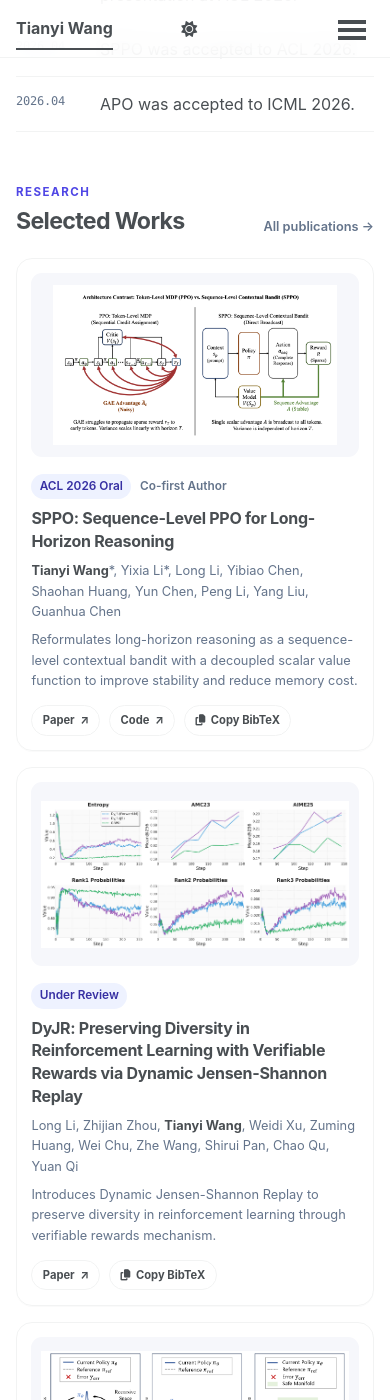
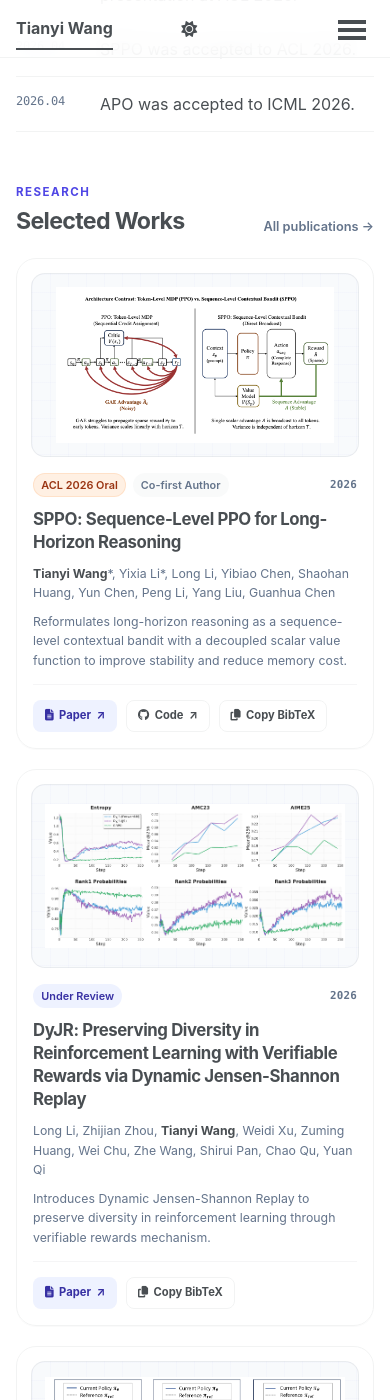
Before and after one commit to 1BIMU/Academic_CV, a Jekyll site: the page built from _pages/about.md, in a window 390 px wide and 1400 px high, scrolled down 814 px. Built offline with Jekyll 4.4.1, drawn with Linux system fonts in a browser that asks for light colours; a script bundle is joined from its source files by our own code; library files that are not in the unit come from our copies.

Commit message:
style: paper card

```diff
--- a/_includes/publication-card.html
+++ b/_includes/publication-card.html
@@ -4,13 +4,17 @@
   {% if publication.header.teaser %}
     <a class="research-card__figure" href="{{ base_path }}{{ publication.url }}" aria-label="Read {{ publication.title | strip_html }}">
       <img src="{{ base_path }}{{ publication.header.teaser }}" alt="Preview of {{ publication.title | strip_html }}" loading="lazy" />
+      <span class="research-card__view" aria-hidden="true">View paper <span>↗</span></span>
     </a>
   {% endif %}
 
   <div class="research-card__body">
     <div class="research-card__meta">
-      <span class="venue-badge">{{ publication.venue }}</span>
-      {% if publication.author_note %}<span>{{ publication.author_note }}</span>{% endif %}
+      <div class="research-card__badges">
+        <span class="venue-badge{% if publication.venue contains 'Oral' %} venue-badge--highlight{% endif %}">{{ publication.venue }}</span>
+        {% if publication.author_note %}<span class="author-badge">{{ publication.author_note }}</span>{% endif %}
+      </div>
+      <time datetime="{{ publication.date | date: '%Y-%m-%d' }}">{{ publication.date | date: "%Y" }}</time>
     </div>
 
     <h3 class="research-card__title">
@@ -26,9 +30,9 @@
     {% endif %}
 
     <div class="research-card__actions" aria-label="Publication links">
-      {% if publication.arxivurl %}<a href="{{ publication.arxivurl }}" target="_blank" rel="noopener">Paper <span aria-hidden="true">↗</span></a>{% endif %}
-      {% if publication.githuburl %}<a href="{{ publication.githuburl }}" target="_blank" rel="noopener">Code <span aria-hidden="true">↗</span></a>{% endif %}
-      {% if publication.paperurl and publication.paperurl != publication.arxivurl %}<a href="{{ publication.paperurl }}" target="_blank" rel="noopener">PDF <span aria-hidden="true">↗</span></a>{% endif %}
+      {% if publication.arxivurl %}<a href="{{ publication.arxivurl }}" target="_blank" rel="noopener"><i class="fas fa-file-lines" aria-hidden="true"></i> Paper <span aria-hidden="true">↗</span></a>{% endif %}
+      {% if publication.githuburl %}<a href="{{ publication.githuburl }}" target="_blank" rel="noopener"><i class="fab fa-github" aria-hidden="true"></i> Code <span aria-hidden="true">↗</span></a>{% endif %}
+      {% if publication.paperurl and publication.paperurl != publication.arxivurl %}<a href="{{ publication.paperurl }}" target="_blank" rel="noopener"><i class="fas fa-file-pdf" aria-hidden="true"></i> PDF <span aria-hidden="true">↗</span></a>{% endif %}
       {% if publication.citation %}
         <button class="citation-copy" type="button" data-copy-citation aria-label="Copy BibTeX citation">
           <i class="fas fa-copy" aria-hidden="true"></i><span data-copy-label>Copy BibTeX</span>
--- a/_sass/layout/_academic-home.scss
+++ b/_sass/layout/_academic-home.scss
@@ -226,83 +226,175 @@ html[data-theme="dark"] .intro-actions a:first-child {
 
 .research-list {
   display: grid;
-  gap: 1rem;
+  gap: 1.25rem;
 }
 
 .research-card {
+  position: relative;
   display: grid;
-  grid-template-columns: minmax(150px, 29%) 1fr;
-  gap: clamp(1rem, 3vw, 1.55rem);
-  padding: clamp(0.9rem, 2vw, 1.15rem);
+  grid-template-columns: minmax(190px, 34%) 1fr;
+  gap: 0;
+  padding: 0;
   border: 1px solid var(--global-border-color);
-  border-radius: 16px;
+  border-radius: 20px;
   background: var(--academic-card);
   box-shadow: 0 1px 0 rgba(15, 23, 42, 0.02);
   overflow: hidden;
   transition: border-color 220ms ease, box-shadow 220ms ease, transform 220ms ease;
 }
 
+.research-card::before {
+  position: absolute;
+  inset: 0 auto 0 0;
+  width: 3px;
+  background: linear-gradient(180deg, var(--academic-accent), rgba(14, 165, 233, 0.45));
+  opacity: 0;
+  content: "";
+  transition: opacity 220ms ease;
+  z-index: 2;
+}
+
 .research-card:hover {
-  border-color: rgba(99, 102, 241, 0.35);
+  border-color: color-mix(in srgb, var(--academic-accent) 35%, var(--global-border-color));
   box-shadow: var(--academic-shadow);
-  transform: translateY(-2px);
+  transform: translateY(-4px);
+}
+
+.research-card:hover::before {
+  opacity: 1;
 }
 
 .research-card__figure {
+  position: relative;
   display: flex;
-  min-height: 10rem;
+  min-height: 12.5rem;
   align-items: center;
   justify-content: center;
-  padding: 0.6rem;
-  border-radius: 11px;
-  background: #f6f7fb;
+  margin: 0.8rem;
+  padding: 0.8rem;
+  border: 1px solid rgba(15, 23, 42, 0.06);
+  border-radius: 14px;
+  background-color: #f8fafc;
+  background-image:
+    linear-gradient(rgba(99, 102, 241, 0.025) 1px, transparent 1px),
+    linear-gradient(90deg, rgba(99, 102, 241, 0.025) 1px, transparent 1px);
+  background-size: 18px 18px;
   overflow: hidden;
 }
 
 .research-card__figure img {
   width: 100%;
   height: 100%;
-  max-height: 10rem;
+  max-height: 11rem;
   object-fit: contain;
   margin: 0;
-  transition: transform 350ms cubic-bezier(.2, .8, .2, 1);
+  filter: saturate(0.92) contrast(1.02);
+  transition: filter 350ms ease, transform 350ms cubic-bezier(.2, .8, .2, 1);
 }
 
 html[data-theme="dark"] .research-card__figure {
-  background: #f3f4f8;
+  background-color: #f8fafc;
 }
 
 .research-card:hover .research-card__figure img {
-  transform: scale(1.025);
+  filter: saturate(1) contrast(1.02);
+  transform: scale(1.035);
+}
+
+.page__content .research-card__figure:hover img {
+  box-shadow: none;
+}
+
+.research-card__view {
+  position: absolute;
+  right: 0.65rem;
+  bottom: 0.65rem;
+  display: inline-flex;
+  gap: 0.35rem;
+  align-items: center;
+  padding: 0.35rem 0.55rem;
+  border: 1px solid rgba(255, 255, 255, 0.75);
+  border-radius: 999px;
+  color: #fff;
+  background: rgba(15, 23, 42, 0.78);
+  box-shadow: 0 5px 16px rgba(15, 23, 42, 0.16);
+  font-family: $sans-serif;
+  font-size: 0.65rem;
+  font-weight: 650;
+  opacity: 0;
+  transform: translateY(5px);
+  transition: opacity 220ms ease, transform 220ms ease;
+  backdrop-filter: blur(6px);
+}
+
+.research-card:hover .research-card__view,
+.research-card__figure:focus-visible .research-card__view {
+  opacity: 1;
+  transform: translateY(0);
 }
 
 .research-card__body {
+  display: flex;
+  flex-direction: column;
   min-width: 0;
+  padding: 1.2rem 1.3rem 1.15rem 0.5rem;
 }
 
 .research-card__meta {
   display: flex;
+  justify-content: space-between;
   flex-wrap: wrap;
-  gap: 0.55rem;
+  gap: 0.75rem;
   align-items: center;
-  margin: 0.05rem 0 0.5rem;
+  margin: 0 0 0.65rem;
   color: var(--academic-subtle);
-  font-size: 0.74rem;
+  font-size: 0.68rem;
   font-weight: 600;
 }
 
-.venue-badge {
+.research-card__badges {
+  display: flex;
+  flex-wrap: wrap;
+  gap: 0.4rem;
+  align-items: center;
+}
+
+.research-card__meta time {
+  font-family: $monospace;
+  letter-spacing: 0.02em;
+}
+
+.venue-badge,
+.author-badge {
   padding: 0.24rem 0.52rem;
   border-radius: 999px;
+}
+
+.venue-badge {
   color: var(--academic-accent-strong);
   background: var(--academic-accent-soft);
 }
 
+.venue-badge--highlight {
+  color: #9a3412;
+  background: rgba(251, 146, 60, 0.14);
+  box-shadow: inset 0 0 0 1px rgba(251, 146, 60, 0.16);
+}
+
+html[data-theme="dark"] .venue-badge--highlight {
+  color: #fdba74;
+}
+
+.author-badge {
+  color: var(--academic-subtle);
+  background: color-mix(in srgb, var(--global-border-color) 45%, transparent);
+}
+
 .research-card__title {
-  margin: 0 0 0.52rem;
-  font-size: clamp(1rem, 1.8vw, 1.12rem);
-  line-height: 1.42;
-  letter-spacing: -0.018em;
+  margin: 0 0 0.6rem;
+  font-size: clamp(1.05rem, 1.9vw, 1.18rem);
+  line-height: 1.38;
+  letter-spacing: -0.024em;
 }
 
 .research-card__title a {
@@ -317,12 +409,12 @@ html[data-theme="dark"] .research-card__figure {
 .research-card__authors,
 .research-card__summary {
   color: var(--academic-subtle);
-  font-size: 0.8rem;
+  font-size: 0.77rem;
   line-height: 1.6;
 }
 
 .research-card__authors {
-  margin-bottom: 0.48rem;
+  margin-bottom: 0.55rem;
 }
 
 .research-card__authors strong {
@@ -331,14 +423,43 @@ html[data-theme="dark"] .research-card__figure {
 }
 
 .research-card__summary {
-  margin-bottom: 0.85rem;
+  margin-bottom: 0;
 }
 
 .research-card__actions a,
 .citation-copy {
-  min-height: 1.9rem;
-  padding: 0.34rem 0.65rem;
+  min-height: 2rem;
+  padding: 0.38rem 0.68rem;
+  border-radius: 8px;
   font-size: 0.7rem;
+}
+
+.research-card__actions {
+  margin-top: auto;
+  padding-top: 0.9rem;
+  border-top: 1px solid color-mix(in srgb, var(--global-border-color) 72%, transparent);
+}
+
+.research-card__summary + .research-card__actions {
+  margin-top: 0.85rem;
+}
+
+.research-card__actions > a:first-child {
+  border-color: transparent;
+  color: var(--academic-accent-strong);
+  background: var(--academic-accent-soft);
+}
+
+.research-card__actions i {
+  font-size: 0.72rem;
+}
+
+.research-card__figure:focus-visible,
+.research-card__title a:focus-visible,
+.research-card__actions a:focus-visible,
+.citation-copy:focus-visible {
+  outline: 2px solid var(--academic-accent);
+  outline-offset: 3px;
 }
 
 .citation-copy.is-copied {
@@ -479,7 +600,16 @@ html[data-theme="dark"] .research-card__figure {
 
   .research-card__figure {
     min-height: 0;
+    margin: 0.9rem 0.9rem 0;
     aspect-ratio: 16 / 9;
+  }
+
+  .research-card__body {
+    padding: 1rem;
+  }
+
+  .research-card__view {
+    display: none;
   }
 
   .profile-row {
```
